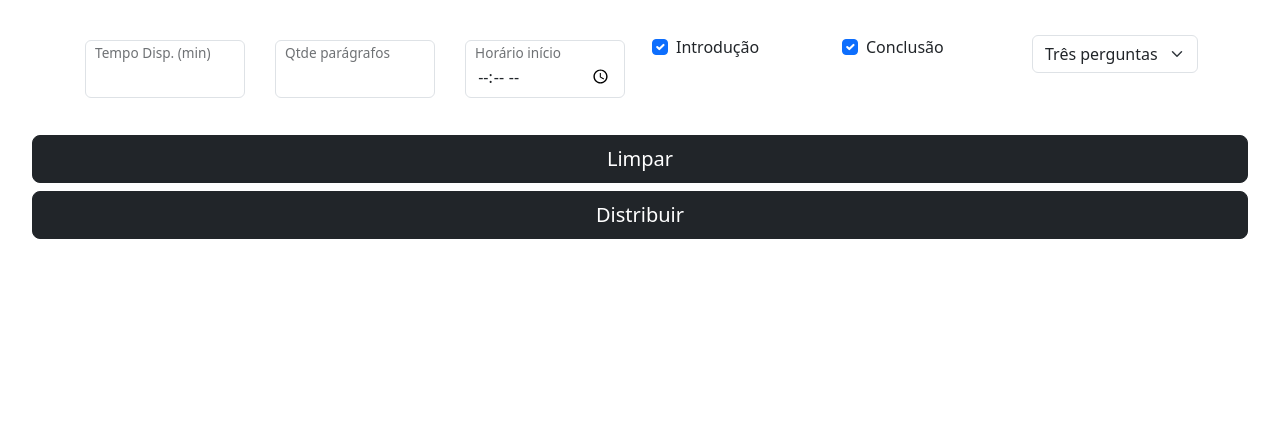
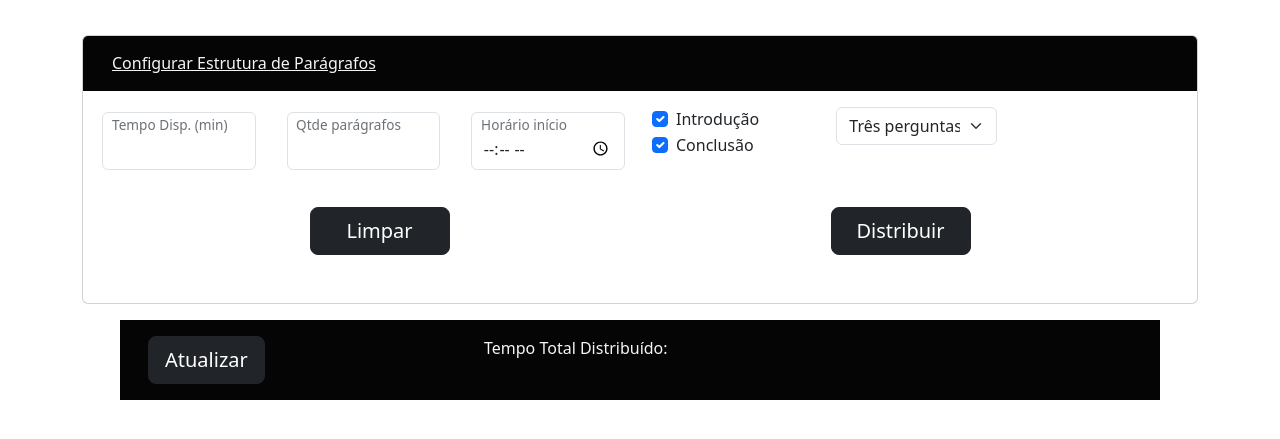
Before and after one commit to fernandaday/DitrTempo, a plain HTML site: page index.html in a window 1280 px wide. Shown: the part 93-532 px from the top of the page. Drawn offline with nearby package versions, Linux system fonts and the light colour scheme.

Commit message:
continuando...

```diff
--- a/css/styles.css
+++ b/css/styles.css
@@ -35,12 +35,26 @@ h1 {
   padding: .3em .2em;
 }
 
+.div-tempo-total{
+  margin: 0.8em;
+  padding: 1em;
+}
+
 .div-botoes-distribuir {
   padding: 1em 2em;
+  text-align: center;
+}
+
+.btn-distribuir {
+  width: 7em;
 }
 
 .titulo-paragrafos-distribuidos {
   margin: .5em 0 .5em;
+}
+
+.div-tempo-total {
+
 }
 
 .div-paragrafos-distribuidos {
@@ -49,11 +63,8 @@ h1 {
 }
 
 @media (min-width: 768px) {
-  .title {
-    font-size: 2.4em;
-  }
-
-  .title:before {
-    bottom: 1.5em;
+  .div-tempo-total{
+    margin: 1em 7.5em 2em 7.5em;
+    padding: 1em;
   }
 }
--- a/index.html
+++ b/index.html
@@ -1,6 +1,8 @@
 <!DOCTYPE html>
 <html lang="pt-br">
   <head>
+    <meta charset="UTF-8">
+    <meta name="viewport" content="width=device-width, initial-scale=1.0">
 
     <title>Distribuição de Tempo</title>
 
@@ -23,12 +25,26 @@
     <!-- css do projeto -->
     <link rel="stylesheet" href="css/styles.css" />
   </head>
+
   <body>
+
     <div class="container">
       <h1 class="primary-color text-center">Distribuição de Tempo</h1>
 
+      <div id="accordion">
+        <div class="card">
+          <div class="card-header bg-dark-color" id="headingOne">
+            <h5 class="mb-0">
+              <button class="btn btn-link secondary-color" data-toggle="collapse" data-target="#collapseOne" aria-expanded="true" aria-controls="collapseOne">
+                Configurar Estrutura de Parágrafos
+              </button>
+            </h5>
+          </div>
+
+          <div id="collapseOne" class="collapse show" aria-labelledby="headingOne" data-parent="#accordion">
+            <div class="card-body">
               <div class="row mb-3">
-        <div class="col-md-2">
+                <div class="col-md-2 col-sm-12">
                   <div class="form-floating">
                     <input
                       type="number"
@@ -44,7 +60,7 @@
                   </div>
                 </div>
 
-        <div class="col-md-2">
+                <div class="col-md-2 col-sm-12">
                   <div class="form-floating">
                     <input
                       type="number"
@@ -58,7 +74,7 @@
                   </div>
                 </div>
 
-        <div class="col-md-2">
+                <div class="col-md-2 col-sm-12">
                   <div class="form-floating">
                     <input
                       type="time"
@@ -70,16 +86,14 @@
                   </div>
                 </div>
 
-        <div class="col-md-2">
+                <div class="col-md-2 col-sm-12">
                   <div class="form-check">
                     <input class="form-check-input" type="checkbox" value="" id="introducao" checked>
                     <label class="form-check-label" for="introducao">
                       Introdução
                     </label>
                   </div>
-        </div>
 
-        <div class="col-md-2">
                   <div class="form-check">
                     <input class="form-check-input" type="checkbox" value="" id="conclusao" checked>
                     <label class="form-check-label" for="conclusao">
@@ -88,7 +102,7 @@
                   </div>
                 </div>
 
-        <div class="col-md-2">
+                <div class="col-md-2 col-sm-12">
                   <select class="form-select form-select-md mb-3" aria-label=".form-select-md recapitulacao" id="recapitulacao">
                     <option value="0">Recapitulação</option>
                     <option value="1">Uma pergunta</option>
@@ -96,14 +110,29 @@
                     <option selected value="3">Três perguntas</option>
                   </select>
                 </div>
+              </div>
 
+              <div class="row mb-3 div-botoes-distribuir">
+                <div class="col-6">
+                  <input type="reset" value="Limpar" class="btn btn-dark btn-lg btn-distribuir" id="limpar"/>
+                </div>
+                <div class="col-6">
+                  <input type="submit" value="Distribuir" class="btn btn-dark btn-lg btn-distribuir" id="distribuir"/>
+                </div>
+              </div>
+            </div>
+          </div>
+        </div>
       </div>
     </div>
 
-    <div class="row mb-3 div-botoes-distribuir">
-      <div class="d-grid gap-2">
-        <input type="reset" value="Limpar" class="btn btn-dark btn-lg" id="limpar"/>
-        <input type="submit" value="Distribuir" class="btn btn-dark btn-lg" id="distribuir"/>
+    <div class="row mb-3 div-tempo-total bg-dark-color">
+      <div class="col-4">
+        <input type="submit" value="Atualizar" class="btn btn-dark btn-lg btn-atualizar" id="atualizar"/>
+      </div>
+      <div class="col-8">
+        <p class="secondary-color" id="total-tempo-distribuido">Tempo Total Distribuído:
+        </p>
       </div>
     </div>
 
@@ -167,5 +196,9 @@
 
   <script src="js/scripts.js"></script>
   <script src="js/moment.js"></script>
+  <script src="https://code.jquery.com/jquery-3.2.1.slim.min.js" integrity="sha384-KJ3o2DKtIkvYIK3UENzmM7KCkRr/rE9/Qpg6aAZGJwFDMVNA/GpGFF93hXpG5KkN" crossorigin="anonymous"></script>
+  <script src="https://cdn.jsdelivr.net/npm/popper.js@1.12.9/dist/umd/popper.min.js" integrity="sha384-ApNbgh9B+Y1QKtv3Rn7W3mgPxhU9K/ScQsAP7hUibX39j7fakFPskvXusvfa0b4Q" crossorigin="anonymous"></script>
+  <script src="https://cdn.jsdelivr.net/npm/bootstrap@4.0.0/dist/js/bootstrap.min.js" integrity="sha384-JZR6Spejh4U02d8jOt6vLEHfe/JQGiRRSQQxSfFWpi1MquVdAyjUar5+76PVCmYl" crossorigin="anonymous"></script>
+
   </body>
 </html>
--- a/js/scripts.js
+++ b/js/scripts.js
@@ -24,10 +24,8 @@ distribuir.addEventListener("click", function () {
   if (recapitulacao.selectedIndex === 3) {tempoDisponivelSegundos = tempoDisponivelSegundos -270}
 
   tempoDisponivel = Math.trunc(tempoDisponivelSegundos / 60)
-  console.log(tempoDisponivel)
-  console.log(tempoDisponivelSegundos)
+
   let sobraTempoDisponivelSegundos = tempoDisponivelSegundos - (tempoDisponivel * 60)
-  console.log(sobraTempoDisponivelSegundos)
 
   let horaFimParagrafo = moment(document.getElementById("hora-inicio").value, "HH:mm:ss");
 
@@ -123,3 +121,26 @@ function adicionaParagrafo(nuParagrafo, tempoMedioMin, tempoMedioSeg, horaFinalP
   let paragrafoHoraFinalParagrafo = document.querySelector(".paragrafo" + nuParagrafo + " .hora-final-paragrafo")
   paragrafoHoraFinalParagrafo.textContent = horaFinalParagrafo.format("HH:mm:ss")
 }
+
+const atualizar = document.querySelector("#atualizar")
+
+atualizar.addEventListener("click", function () {
+  let horaFimParagrafo = moment(document.getElementById("hora-inicio").value, "HH:mm:ss")
+  console.log(horaFimParagrafo)
+  const horaInicio = moment(document.getElementById("hora-inicio").value, "HH:mm:ss")
+  console.log(horaInicio)
+  const minutos = document.querySelectorAll(".tempo-paragrafo-minutos")
+  const segundos = document.querySelectorAll(".tempo-paragrafo-segundos")
+
+  for (let i = 0; i < minutos.length; i++) {
+    horaFimParagrafo = somaTempoParagrafo(horaFimParagrafo, minutos[i].value, segundos[i].value)
+    console.log(horaFimParagrafo)
+  }
+
+  console.log(horaInicio)
+  console.log(horaFimParagrafo)
+
+  let tempoDistribuido = document.getElementById("total-tempo-distribuido")
+  const tempoParte = moment(horaFimParagrafo - horaInicio, "HH:mm:ss")
+  tempoDistribuido.textContent = tempoParte.format("HH:mm:ss")
+})
```
Lines whose indentation alone changed are shown as unchanged.
